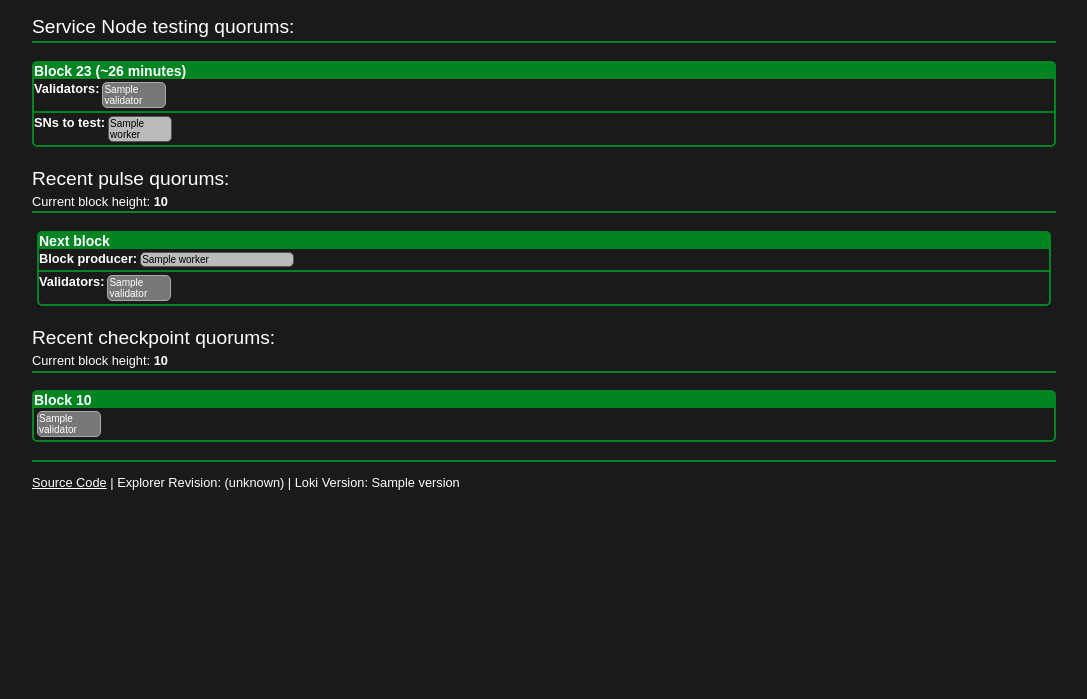
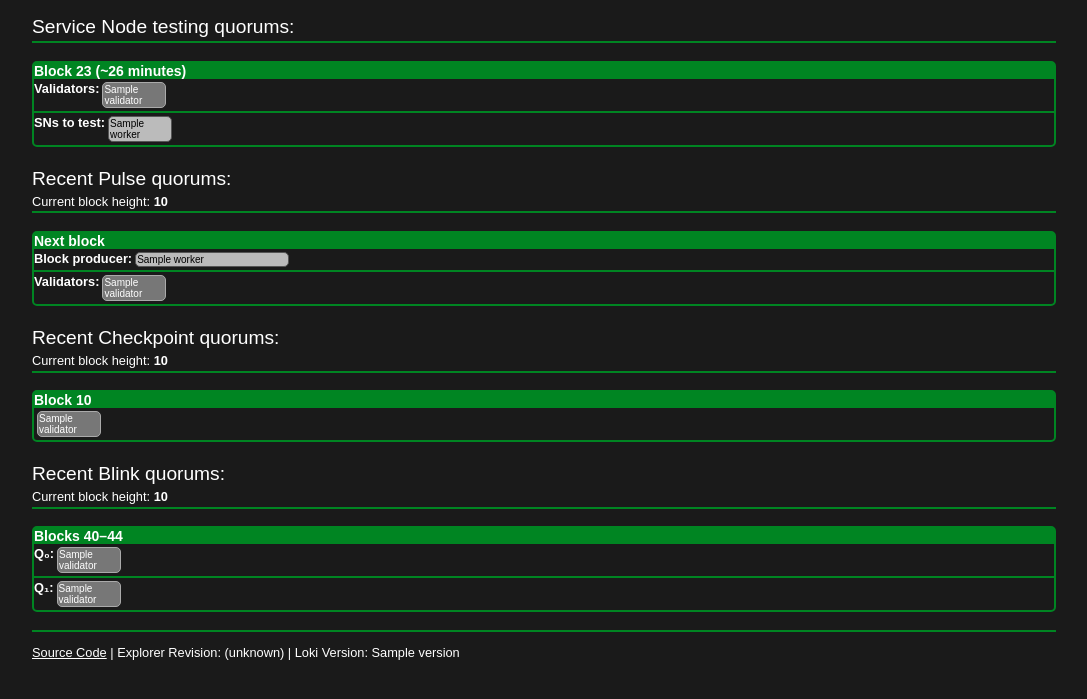
Before and after one commit to oxen-io/oxen-observer, a Flask app: template templates/quorums.html in a window 1280 px wide. Shown: the part 58-757 px from the top of the page, without its empty margins (96-1183 px from the left). Run offline with Flask 2, Linux system fonts and the light colour scheme; the template is opened without the code that fills it: most values are stand-ins (such as "Sample title", 1, 10 or a date in 2020); parts of the project's set-up code (start-up, migrations or seed data) failed here and were passed over.

Commit message:
Add blink quorums, highlight currently active quorum

```diff
--- a/observer.py
+++ b/observer.py
@@ -195,24 +195,21 @@ def get_sns(sns_future, info_future):
 
 def get_quorums_future(lmq, lokid, height):
     return FutureJSON(lmq, lokid, 'rpc.get_quorum_state', 30,
-            args={ 'start_height': height-50, 'end_height': height })
+            args={ 'start_height': height-55, 'end_height': height })
 
 
 def get_quorums(quorums_future):
-    oblig_quorums, checkpoint_quorums, pulse_quorums = [], [], []
+    qkey = ["obligation", "checkpoint", "blink", "pulse"]
+    quo = {x: [] for x in qkey}
 
     quorums = quorums_future.get()
     quorums = quorums['quorums'] if 'quorums' in quorums else []
     for q in quorums:
-        if q['quorum_type'] == 0:
-            oblig_quorums.append(q)
-        elif q['quorum_type'] == 1:
-            checkpoint_quorums.append(q)
-        elif q['quorum_type'] == 3:
-            pulse_quorums.append(q)
+        if q['quorum_type'] <= len(qkey):
+            quo[qkey[q['quorum_type']]].append(q)
         else:
             print("Something getting wrong in quorums: found unknown quorum_type={}".format(q['quorum_type']), file=sys.stderr)
-    return oblig_quorums, checkpoint_quorums, pulse_quorums
+    return quo
 
 
 @app.context_processor
@@ -596,11 +593,10 @@ def show_quorums():
     lmq, lokid = lmq_connection()
     info = FutureJSON(lmq, lokid, 'rpc.get_info', 1)
     quos = get_quorums_future(lmq, lokid, info.get()['height'])
-    obl_q, cp_q, pulse_q = get_quorums(quos)
 
     return flask.render_template('quorums.html',
             info=info.get(),
-            quorums=dict(obligation=obl_q, checkpoint=cp_q, pulse=pulse_q),
+            quorums=get_quorums(quos)
             )
 
 
--- a/static/style.css
+++ b/static/style.css
@@ -322,6 +322,7 @@ div.quorums {
     flex-wrap: wrap;
     justify-content: space-evenly;
     padding: 0;
+    margin: 0 -5px;
 }
 
 div.quorums>div {
@@ -329,27 +330,19 @@ div.quorums>div {
     border-radius: 5px;
     padding: 0;
     flex-grow: 1;
+    margin: 5px;
 }
 div.quorums.obligations>div {
     flex-basis: 300px;
-    margin: 5px;
-}
-div.quorums.obligations {
-    margin: 0 -5px;
 }
 div.quorums.checkpoint>div {
     flex-basis: 200px;
-    margin: 5px;
-}
-div.quorums.checkpoint {
-    margin: 0 -5px;
 }
 div.quorums.pulse>div {
     flex-basis: 200px;
-    margin: 5px;
 }
-div.quorums.checkpoint {
-    margin: 0 -5px;
+div.quorums.blink>div {
+    flex-basis: 275px;
 }
 h4.curr-height {
     margin-top: 0px;
@@ -363,7 +356,7 @@ div.quorums>div>.workers {
     /*justify-content: center;*/
     /*space-between;*/
 }
-.quorums.obligations .workers, .quorums.pulse .validators {
+.quorums.obligations .workers, .quorums.pulse .validators, .quorums.blink .validators.q1 {
     border-top: 2px solid #008522;
 }
 .quorums .workers label, .quorums .validators label {
@@ -405,6 +398,12 @@ div.quorums h2 {
     font-size: 14px;
     font-weight: bold;
     margin: 0;
+}
+div.quorums>div.now h2 {
+    background-color: #78be20;
+}
+div.quorums>div.now, div.quorums.obligations>div.now .workers, div.quorums.blink>div.now {
+    border-color: #78be20;
 }
 div.quorums h5 {
     margin: 0;
--- a/templates/index.html
+++ b/templates/index.html
@@ -192,10 +192,7 @@
     {%endif%}
 
     <div class="Wrapper">
-      <p> Note: The quorum shown here is the currently active voting height
-      which is not necessarily the latest quorum. Quorums can only be voted on
-      after a number of blocks have transpired.</p>
-      <p> <a class="" href="/quorums">Click here to see the last 1hrs worth of the stored quorum states</a> </p>
+      <h2> <a href="/quorums">View recent stored testing/checkpoint/blink/pulse quorums</a> </p>
     </div>
 
 {% endblock %}
--- a/templates/quorums.html
+++ b/templates/quorums.html
@@ -10,7 +10,7 @@
 
     <div class="obligations quorums">
         {%for q in quorums.obligation[-18:] | reverse%}
-            <div>
+            <div{%if q.height + 13 == info.height%} class="now"{%endif%}>
                 <h2 title="This testing quorum is determined by block {{q.height}}">
                     {# quorum height + 13 here because a node only does an obligations test once the
                     node has at least 11 blocks on top of it, which means it is 13 blocks below the
@@ -44,7 +44,7 @@
 
 
     {%if quorums.pulse%}
-        <h2>Recent pulse quorums:</h2>
+        <h2>Recent Pulse quorums:</h2>
         <h4 class="curr-height">Current block height: <span class="omg">{{info.height}}</span></h4>
         <div class="TitleUnderliner"></div>
 
@@ -67,7 +67,7 @@
                     <div class="validators">
                         <label>Validators:</label>
                         {%for v in q.quorum.validators%}
-                            <a class="sn" href="/sn/{{v}}" title="Validator {{loop.index}}/{{q.quorum.validators | length}}">{{v}}</a>
+                            <a class="sn" href="/sn/{{v}}" title="{{v}}">{{v}}</a>
                         {%endfor%}
                     </div>
                 </div>
@@ -76,7 +76,7 @@
     {%endif%}
 
 
-    <h2>Recent checkpoint quorums:</h2>
+    <h2>Recent Checkpoint quorums:</h2>
     <h4 class="curr-height">Current block height: <span class="omg">{{info.height}}</span></h4>
     <div class="TitleUnderliner"></div>
 
@@ -99,6 +99,38 @@ Validator {{loop.index}}/{{q.quorum.validators | length}}">{{v}}</a>
     </div>
 
 
+    <h2>Recent Blink quorums:</h2>
+    <h4 class="curr-height">Current block height: <span class="omg">{{info.height}}</span></h4>
+    <div class="TitleUnderliner"></div>
+
+    <div class="blink quorums">
+        {# Blink quorums are not fully independent: a blink quorum at height H is subquorum 0 for txes submitted at blockchain height
+        [H+35, H+39], and subquorum 1 for txes submitted at height [H+30, H+34]. We want to show the full quorum here for each 5-block
+        range, which means each subquorum gets printed twice: as Q0 in one and Q1 in the next one.
+        #}
+        {%for q in quorums.blink[-9:-1] | reverse%}
+            {%set qnext = quorums.blink[-loop.index]%}
+            {%set current = q.height + 30 <= info.height <= q.height + 34%}
+            <div{%if current%} class="now"{%endif%}>
+                <h2 title="Determined by blocks {{q.height}} and {{qnext.height}}">Blocks {{q.height + 30}}–{{q.height + 34}}{%if current%} (current){%endif%}</h2>
+
+                <div class="validators q0">
+                    <label title="Subquorum 0; a blink must be approved by at least 7 service nodes from each subquorum">Q₀:</label>
+                    {%for v in qnext.quorum.validators%}
+                        <a class="sn" href="/sn/{{v}}" title="{{v}}">{{v}}</a>
+                    {%endfor%}
+                </div>
+                <div class="validators q1">
+                    <label title="Subquorum 1; a blink must be approved by at least 7 service nodes from each subquorum">Q₁:</label>
+                    {%for v in q.quorum.validators%}
+                        <a class="sn" href="/sn/{{v}}" title="{{v}}">{{v}}</a>
+                    {%endfor%}
+                </div>
+            </div>
+        {%endfor%}
+    </div>
+
+
 </div>
 
 {% endblock %}
```
